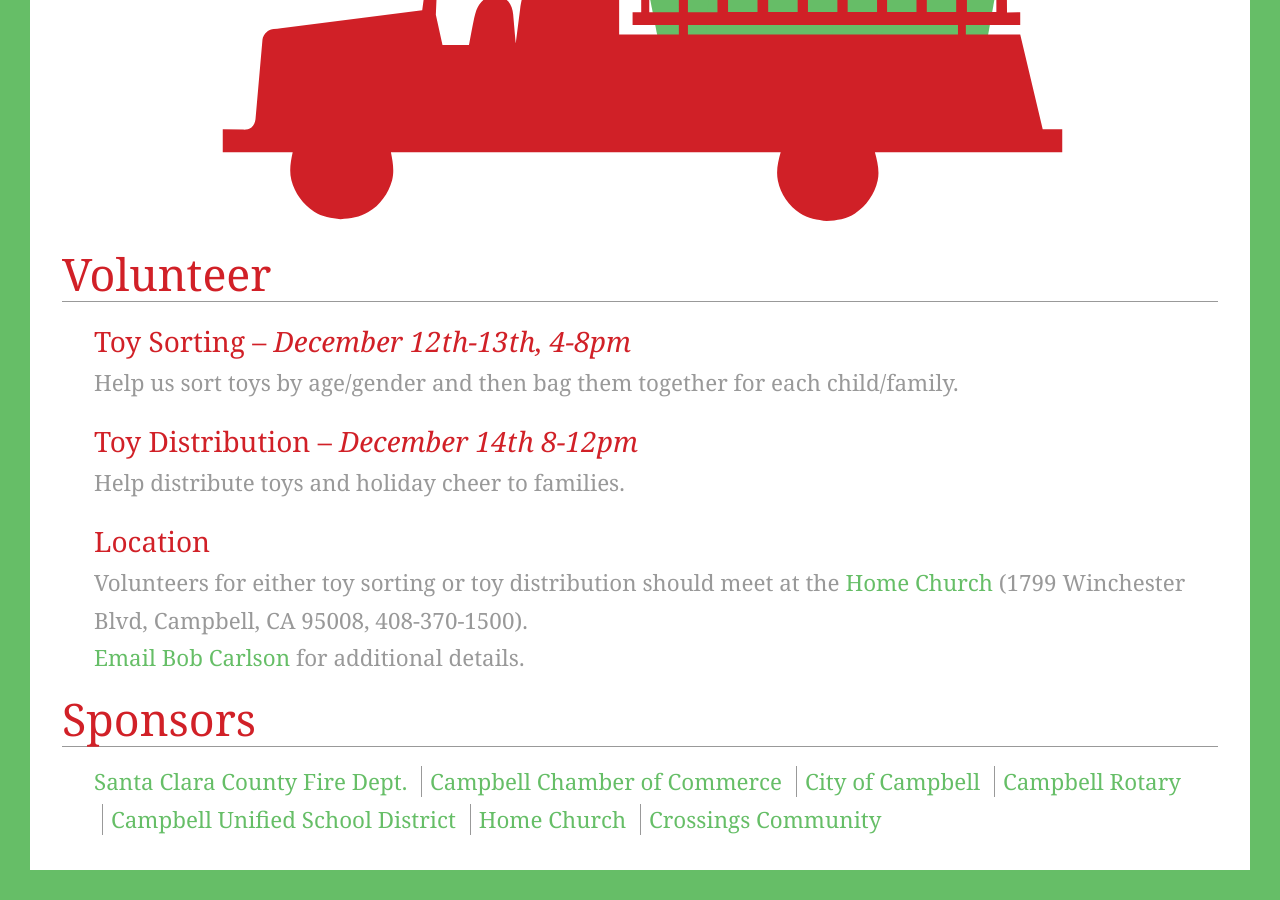
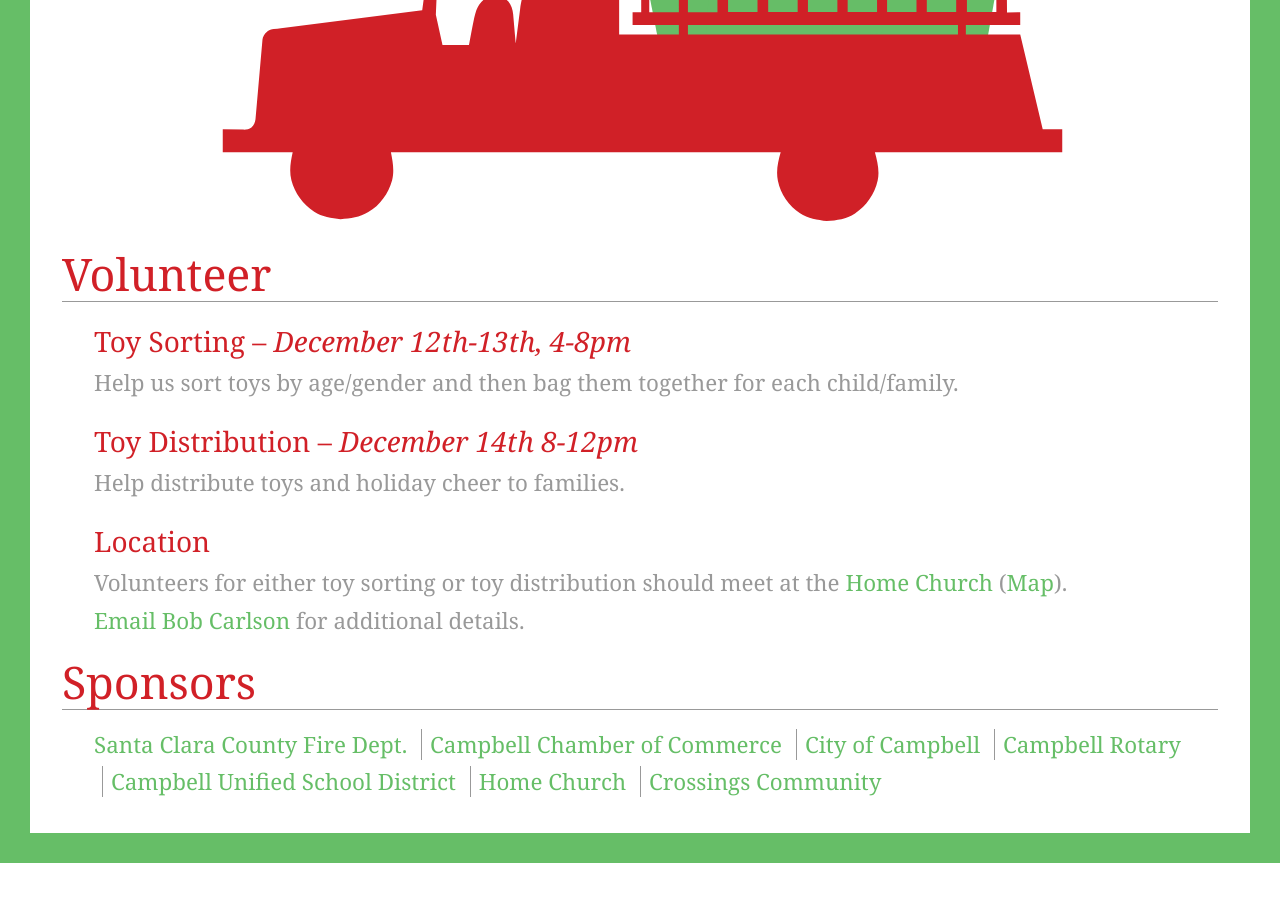
Before and after one commit to campbell-toy-drive/campbell-toy-drive.github.io, a Jekyll site: the page built from index.html, in a window 1280 px wide and 900 px high, scrolled down 984 px. Built offline with Jekyll 4.4.1, drawn with Linux system fonts in a browser that asks for light colours; Markdown is read by kramdown in place of the engine named in the settings; after the commit the page ends 1847 px from its top, so only the background shows below that.

Commit message:
added a map link

```diff
--- a/index.html
+++ b/index.html
@@ -36,7 +36,7 @@ title: Campbell Toy Drive
 		<h2>Toy Distribution &ndash; <em>December 14th 8-12pm</em></h2>
 		<p>Help distribute toys and holiday cheer to families.</p>
 		<h2>Location</h2>
-		<p>Volunteers for either toy sorting or toy distribution should meet at the <a href="http://www.thehomechurch.org/" target="_blank" title="Home Church">Home Church</a> (1799 Winchester Blvd, Campbell, CA 95008, 408-370-1500).</p>
+		<p>Volunteers for either toy sorting or toy distribution should meet at the <a href="http://www.thehomechurch.org/" target="_blank" title="Home Church">Home Church</a> (<a href="https://www.google.com/maps?q=1799+Winchester+Blvd,+Campbell,+CA+95008,&t=m&hnear=1799+Winchester+Blvd,+Campbell,+California+95008&z=16">Map</a>).</p>
 		<p><script type="text/javascript">
 		//<![CDATA[
 		<!--
```
